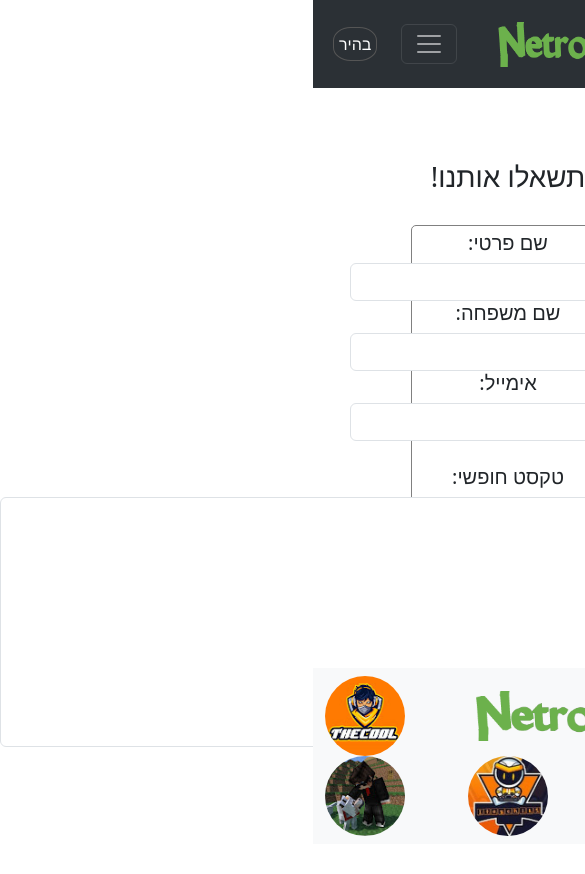
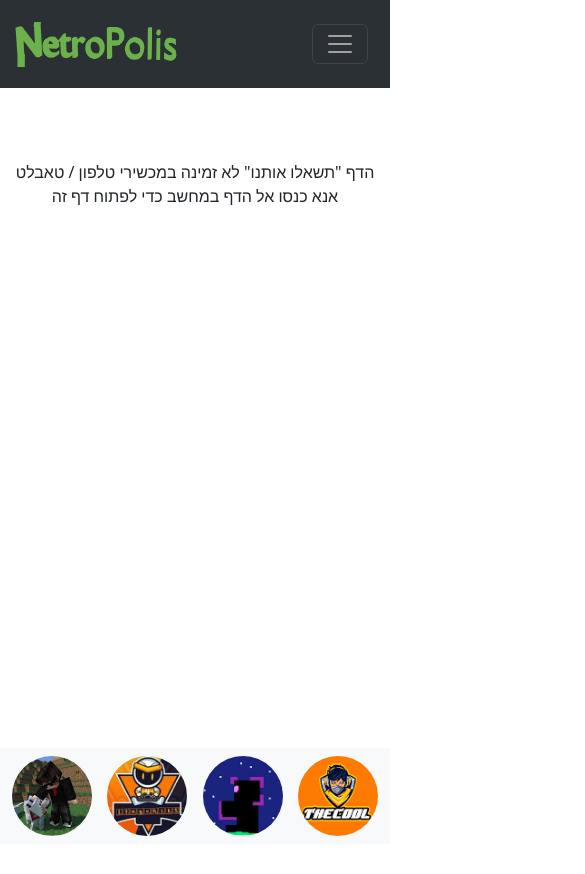
Before and after one commit to netropoliss/netropoliss.github.io, a plain HTML site: page askus.html in a window 390 px wide. Shown: the top 874 px of the page, 585 px wide, since content can reach past the window. Drawn offline with nearby package versions, Linux system fonts and the light colour scheme; some packages are replaced by stand-ins of ours; a script that the page names is missing.

Commit message:
Add files via upload

```diff
--- /dev/null
+++ b/adjustforphone.css
@@ -0,0 +1,40 @@
+.askusUnavailablephone {
+    display: none;
+}
+
+@media only screen and (max-width: 500px) {
+.homeimg {
+    display: none;
+}
+
+.mode {
+    display: none;
+}
+
+.navbar-toggler {
+    position: relative;
+    left: 300px;
+}
+
+
+.logo {
+    position: relative;
+    right: 170px;
+}
+
+.underlogo {
+    display: none;
+}
+
+.askusStuff {
+    display: none;
+}
+
+.askusUnavailablephone {
+    display: block;
+}
+
+#navbar-example2 {
+    display: none;
+}
+}
--- a/askus.html
+++ b/askus.html
@@ -11,6 +11,7 @@
         integrity="sha384-w76AqPfDkMBDXo30jS1Sgez6pr3x5MlQ1ZAGC+nuZB+EYdgRZgiwxhTBTkF7CXvN"
         crossorigin="anonymous"></script>
     <link rel="stylesheet" href="style.css">
+    <link rel="stylesheet" href="adjustforphone.css">
     <script src="https://cdnjs.cloudflare.com/ajax/libs/jquery/3.4.0/jquery.min.js">
     </script>
     <script src="script.js"></script>
@@ -35,7 +36,7 @@
                 <div class="container-fluid">
                     <a class="navbar-brand" href="https://www.youtube.com/channel/UCSSs_ylPw2l7yIPeA7nGuIA">
                         <img src="./LogoP2.png" alt="Logo" width="170" height="45"
-                            class="d-inline-block align-text-top">
+                            class="d-inline-block align-text-top logo">
 
                     </a>
                 </div>
@@ -88,6 +89,46 @@
 
 
 
+    <div class="askusUnavailablephone">
+    <center>
+        <span>
+
+            הדף "תשאלו אותנו" לא זמינה במכשירי טלפון / טאבלט
+            <br>
+            אנא כנסו אל הדף במחשב כדי לפתוח דף זה
+            <br>
+            <br>
+            <br>
+            <br>
+            <br>
+            <br>
+            <br>
+            <br>
+            <br>
+            <br>
+            <br>
+            <br>
+            <br>
+            <br>
+            <br>
+            <br>
+            <br>
+            <br>
+            <br>
+            <br>
+            <br>
+            <br>
+            <br>
+            <br>
+            <br>
+            <br>
+
+        </span>
+    </center>
+    </div>
+
+
+<div class="askusStuff">
 
 
     <center>
@@ -120,7 +161,7 @@
 
 
 
-
+</div>
 
 
 
@@ -130,7 +171,7 @@
 
     <nav class="navbar bg-body-tertiary sticky-bottom">
         <div class="container-fluid">
-            <img src="LogoP2.png" height="50px">
+            <img src="LogoP2.png" height="50px" class="underlogo">
             <a href="https://www.youtube.com/@TheCool2022" target="_blank">
                 <img src="thecoolchannelimg.jpg" alt="TheCool" width="80" style="border-radius: 100px;"
                     title="תירשמו לערוץ!!!!!!!!!!!!!!">
```
Also changed, not shown: channelerror.html (+3 -2 lines), dvirossvideos.html (+3 -2 lines), index.html (+4 -3 lines), itaychikvideos.html (+3 -2 lines), nordanvideos.html (+3 -2 lines), players.html (+3 -2 lines), thecoolvideos.html (+3 -2 lines), tips.html (+3 -2 lines), tipsandupdates.html (+3 -2 lines), vidserror.html (+3 -2 lines), vidserrortwo.html (+1 -0 lines).
